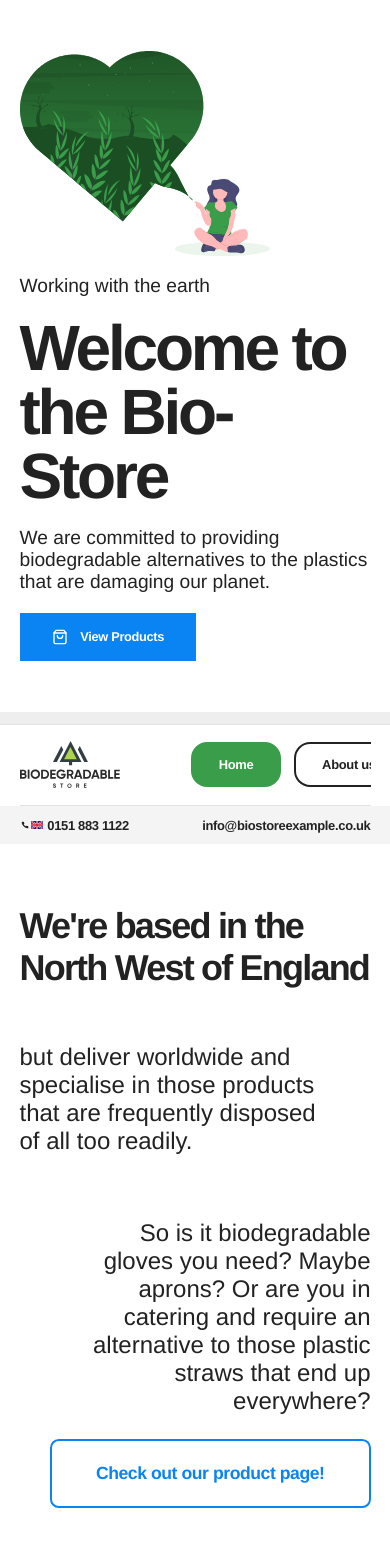
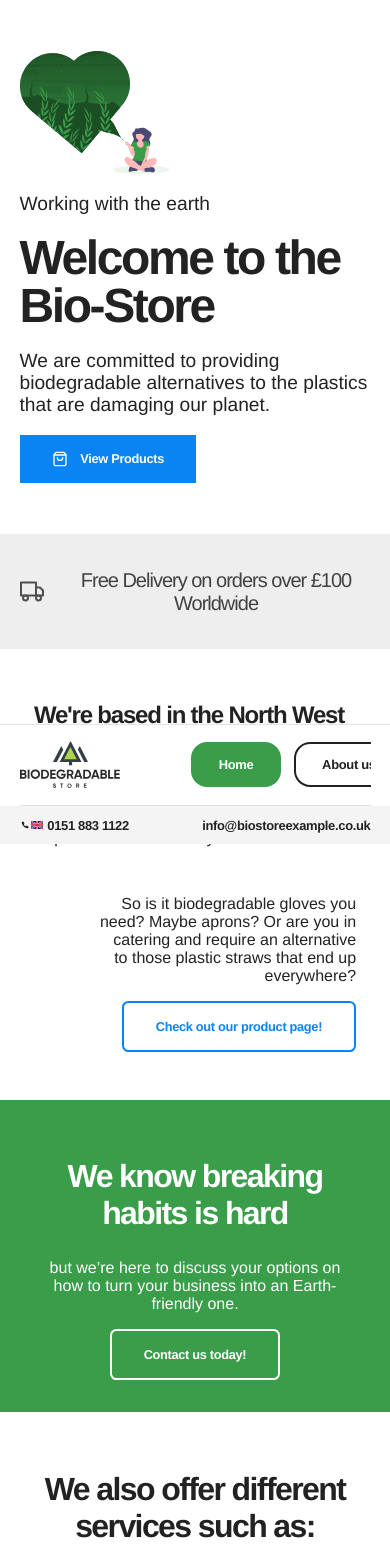
Before and after one commit to craigmhughes/bio-store, a Vue app: page / in a window 390 px wide. Shown: the top 1568 px of the page. Built offline with nearby package versions, Linux system fonts and the light colour scheme.

Commit message:
Fixed mobile styling in Home

```diff
--- a/src/components/ContentSection.vue
+++ b/src/components/ContentSection.vue
@@ -28,8 +28,8 @@ export default {
     }
 
     .content-slide {
-        font-size: 1.5rem;
-        padding: 2em 0;
+        font-size: 1rem;
+        padding: 2em 1em;
         margin: 0;
         text-align: center;
 
@@ -93,7 +93,7 @@ export default {
                 & .content-slide__body-content {
                     width: 80%;
                     text-align: left;
-                    min-width: 300px;
+                    min-width: 250px;
                     max-width: 600px;
                     margin-bottom: 1rem;
                 }
@@ -124,7 +124,7 @@ export default {
         &__button {
             @extend .btn-secondary;
 
-            font-size: 1.1rem;
+            font-size: 0.8em;
             margin: 0 auto;
 
             &--emph {
--- a/src/components/Home.vue
+++ b/src/components/Home.vue
@@ -175,8 +175,12 @@ export default {
 
             &__content {
 
+                &-title {
+                    font-size: 3rem;
+                }
+
                 &-art {
-                    max-width: 250px;
+                    max-width: 150px;
                 }
             }
         }
--- a/src/components/Navigation.vue
+++ b/src/components/Navigation.vue
@@ -66,6 +66,7 @@ export default {
         background: #fff;
         font-size: 0.9em;
         width: 100%;
+        z-index: 100;
 
         &__container {
             @extend .container;
```
